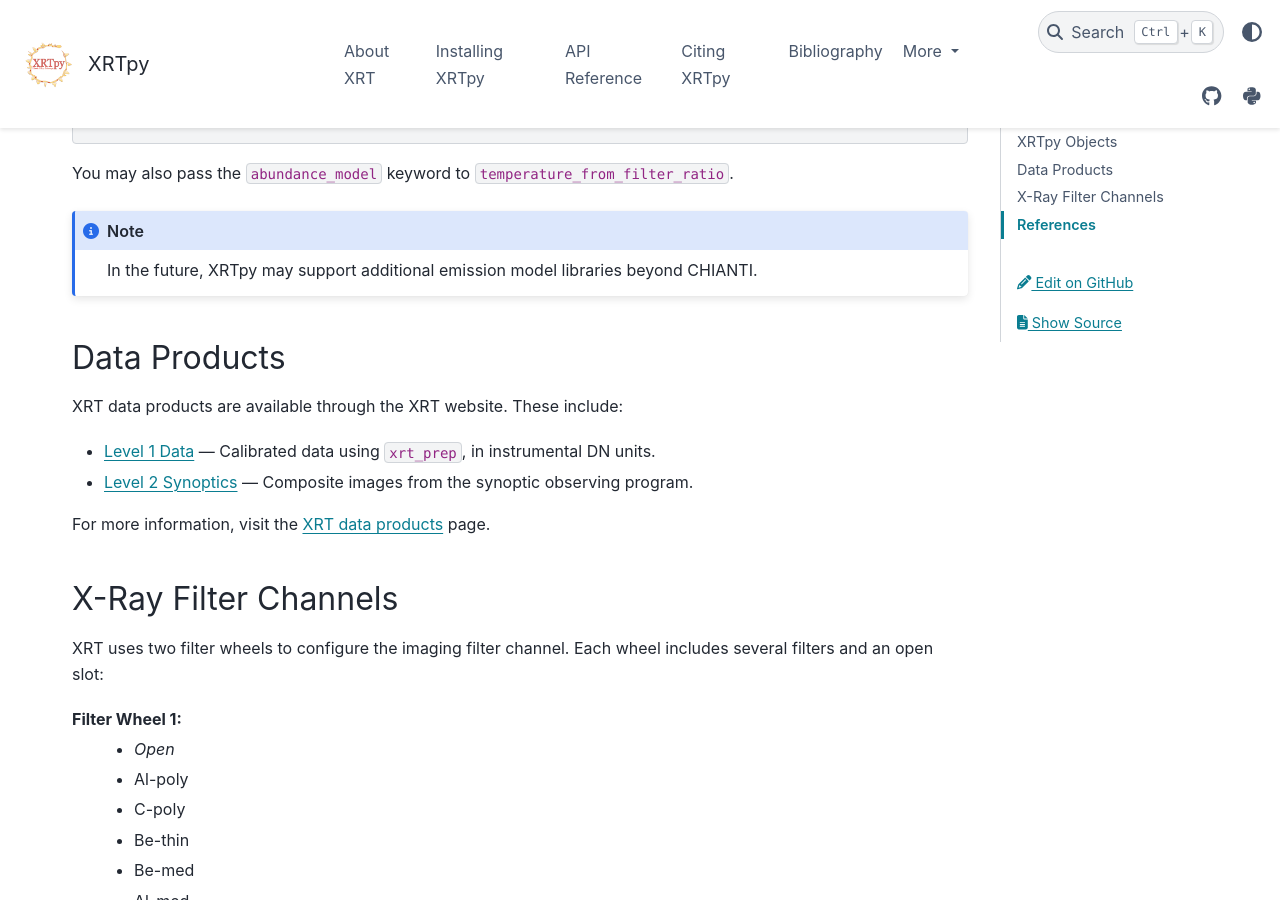
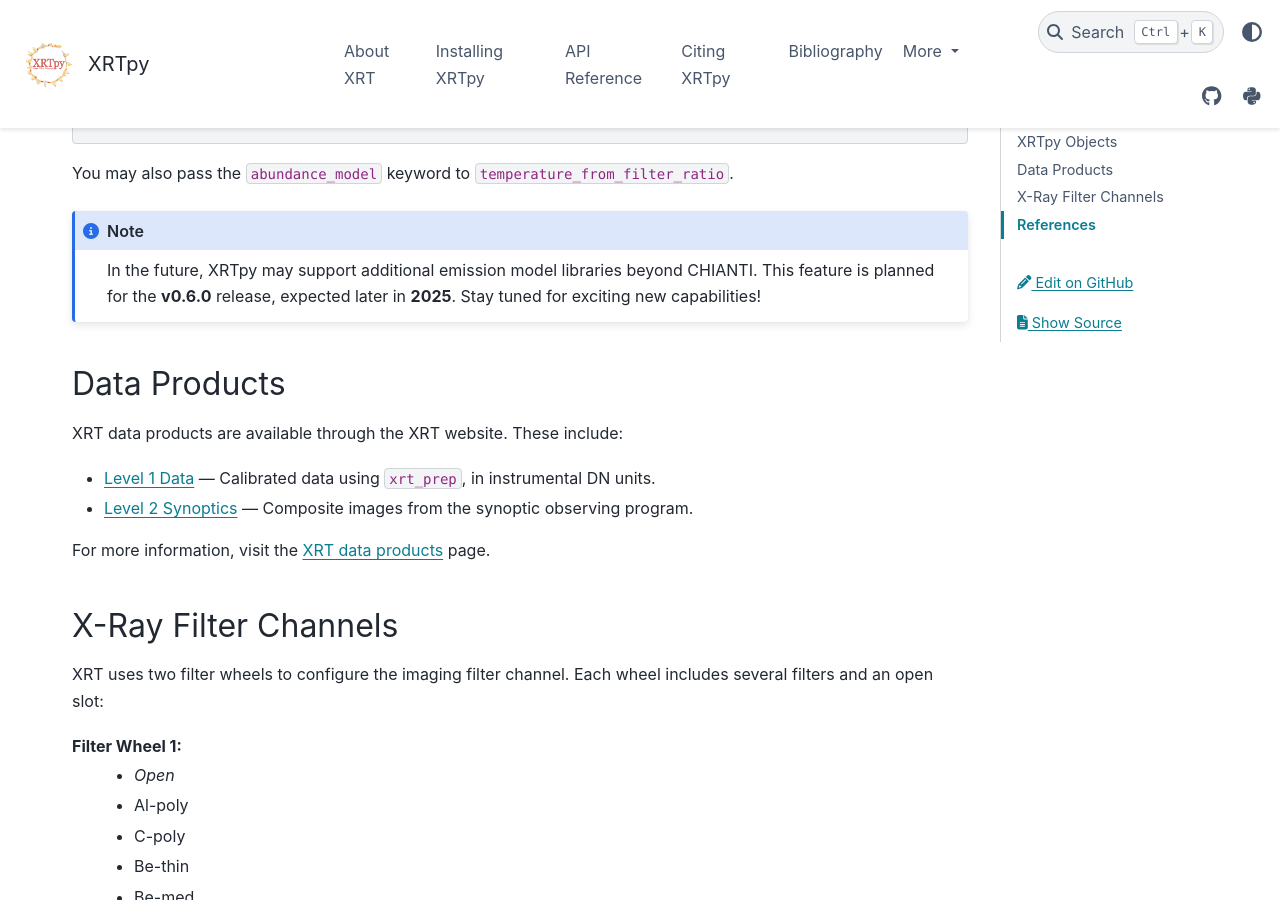
Before and after one commit to HinodeXRT/xrtpy, a Sphinx documentation site: the page built from docs/getting_started.rst, in a window 1280 px wide and 900 px high, scrolled down 1968 px. Built offline with Sphinx 7.4.7 and the PyData theme 0.15.4, drawn with Linux system fonts in a browser that asks for light colours; pages that are not in the unit, such as notebooks, are missing from menus; the version number could not be read and is left out; cross-references to code outside the pages are shown as plain code.

Commit message:
Updating note

```diff
--- a/docs/getting_started.rst
+++ b/docs/getting_started.rst
@@ -81,6 +81,7 @@
 
 .. note::
    In the future, XRTpy may support additional emission model libraries beyond CHIANTI.
+   This feature is planned for the **v0.6.0** release, expected later in **2025**. Stay tuned for exciting new capabilities!
 
 Data Products
 *************
```
